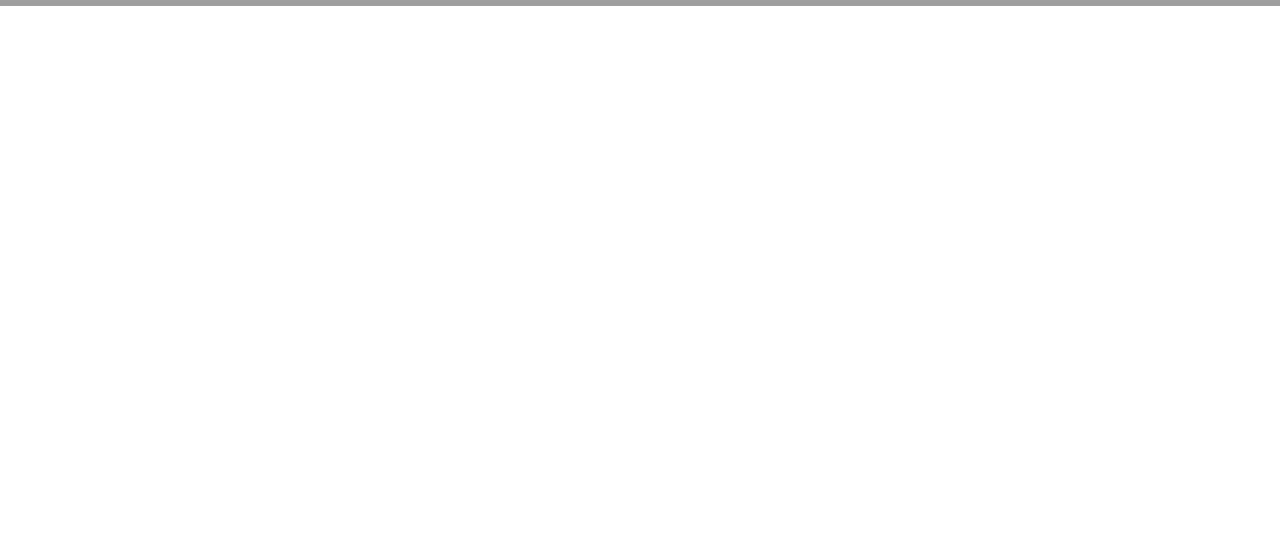
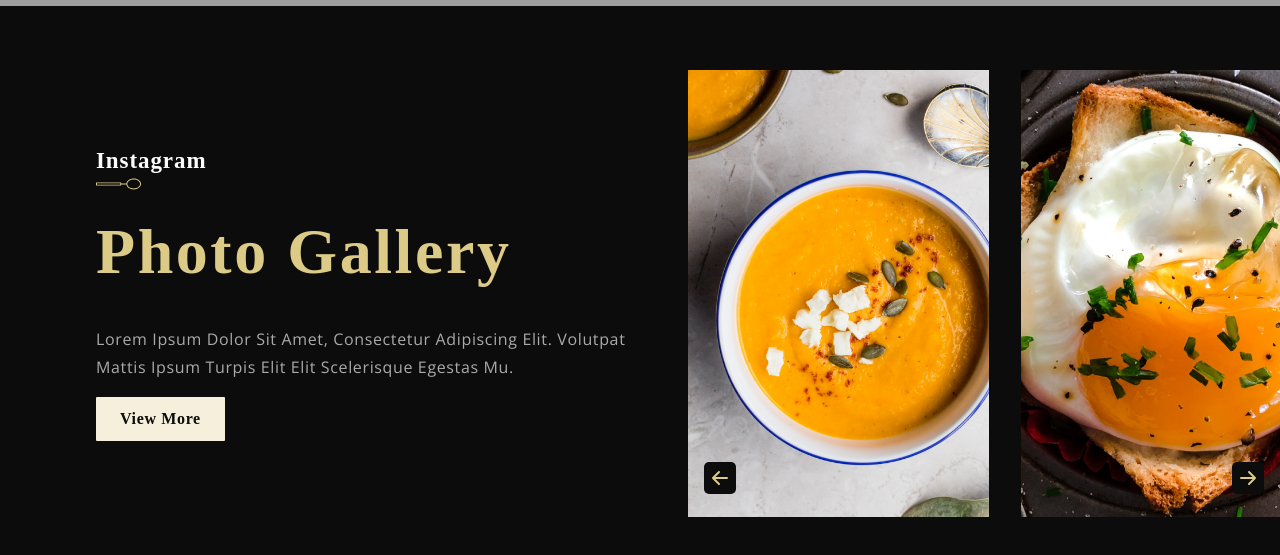
Before and after one commit to DawoudCoders/Gerich-restaurant-demo, a React (Create React App) app: page / in a window 1280 px wide. Shown: the part 5815-6370 px from the top of the page. Before the commit the page ends 5821 px from the top, so only its background shows below. Built offline with nearby package versions, Linux system fonts and the light colour scheme; grey boxes are pictures that could not be loaded; a web font is replaced by a local one.

Commit message:
Completed the gallery section;

```diff
--- a/src/App.js
+++ b/src/App.js
@@ -23,7 +23,7 @@
     <Chef />
     <Intro />
     <Laurels />
-    {/* <Gallery /> */}
+    <Gallery />
     {/* <FindUs /> */}
     {/* <Footer />  */}
   </div>
--- a/src/container/Gallery/Gallery.css
+++ b/src/container/Gallery/Gallery.css
@@ -0,0 +1,145 @@
+.app__gallery {
+  flex-direction: row;
+
+  background: var(--color-black);
+  padding: 4rem 0 4rem 6rem;
+}
+
+.app__gallery-content {
+  flex: 1;
+  display: flex;
+  justify-content: center;
+  align-items: flex-start;
+  flex-direction: column;
+
+  min-width: 500px;
+  padding-right: 2rem;
+}
+
+.app__gallery-content button {
+  margin-top: 1rem;
+}
+
+.app__gallery-images {
+  flex: 1;
+  display: flex;
+  flex-direction: row;
+  max-width: 50%;
+  position: relative;
+}
+
+.app__gallery-images_container {
+  display: flex;
+  flex-direction: row;
+  width: max-content;
+  overflow-x: scroll;
+  -ms-overflow-style: none;
+  scrollbar-width: none;
+}
+
+.app__gallery-images_container::-webkit-scrollbar {
+  display: none;
+}
+
+.app__gallery-images_card {
+  position: relative;
+  min-width: 301px;
+  height: 447px;
+  margin-right: 2rem;
+}
+
+.gallery__image-icon {
+  position: absolute;
+  color: #fff;
+  font-size: 2rem;
+  opacity: 0;
+  transition: 0.5s ease;
+  cursor: pointer;
+}
+
+.app__gallery-images_card img {
+  width: 100%;
+  height: 100%;
+  object-fit: cover;
+  opacity: 1;
+  transition: 0.5s ease;
+}
+
+.app__gallery-images_card:hover img {
+  opacity: 0.35;
+}
+
+.app__gallery-images_card:hover .gallery__image-icon {
+  opacity: 1;
+}
+
+.app__gallery-images_arrows {
+  width: 100%;
+  display: flex;
+  justify-content: space-between;
+  align-items: center;
+
+  padding: 0 1rem;
+  position: absolute;
+  bottom: 5%;
+}
+
+.gallery__arrow-icon {
+  color: var(--color-golden);
+  font-size: 2rem;
+  cursor: pointer;
+  background: var(--color-black);
+  border-radius: 5px;
+}
+
+.gallery__arrow-icon:hover {
+  color: var(--color-white);
+}
+
+@media screen and (min-width: 2000px) {
+  .app__gallery-content button {
+    margin-top: 2rem;
+  }
+
+  .app__gallery-content {
+    min-width: 1000px;
+    padding-right: 4rem;
+  }
+
+  .app__gallery-images_card {
+    min-width: 400px;
+    height: 547px;
+  }
+}
+
+@media screen and (max-width: 1150px) {
+  .app__gallery {
+    flex-direction: column;
+  }
+
+  .app__gallery-images {
+    max-width: 100%;
+    margin: 5rem 0;
+  }
+}
+
+@media screen and (max-width: 850px) {
+  .app__gallery {
+    padding: 4rem 0 4rem 4rem;
+  }
+}
+
+@media screen and (max-width: 650px) {
+  .app__gallery {
+    padding: 4rem 0 4rem 2rem;
+  }
+
+  .app__gallery-content {
+    min-width: 100%;
+  }
+
+  .app__gallery-images_card {
+    min-width: 240px;
+    height: 320px;
+  }
+}
--- a/src/container/Gallery/Gallery.jsx
+++ b/src/container/Gallery/Gallery.jsx
@@ -1,11 +1,74 @@
-import React from 'react';
+import React, { useRef } from "react";
+import {
+  BsInstagram,
+  BsArrowLeftShort,
+  BsArrowRightShort,
+} from "react-icons/bs";
+import { SubHeading } from "../../components";
+import { images } from "../../constants";
 
-import './Gallery.css';
+import "./Gallery.css";
 
-const Gallery = () => (
-  <div>
-    Gallery
-  </div>
-);
+const Gallery = () => {
+  const scrollRef = useRef(null);
+  const scroll = (direction) => {
+    const { current } = scrollRef;
+
+    if (direction === "left") {
+      current.scrollLeft -= 300;
+    } else {
+      current.scrollLeft += 300;
+    }
+  };
+
+  return (
+    <div className="app__gallery flex__center">
+      {/* information left side  */}
+      <div className="app__gallery-content">
+        <SubHeading title="Instagram" />
+        <h1 className="headtext__cormorant">Photo Gallery</h1>
+        <p
+          className="p__opensans"
+          style={{ color: "#AAAAAA", marginTop: "2rem" }}
+        >
+          Lorem ipsum dolor sit amet, consectetur adipiscing elit. Volutpat
+          mattis ipsum turpis elit elit scelerisque egestas mu.
+        </p>
+        <button type="button" className="custom__button">
+          View More
+        </button>
+      </div>
+      {/* Gallery widget right side */}
+      <div className="app__gallery-images">
+        <div className="app__gallery-images_container" ref={scrollRef}>
+          {[
+            images.gallery01,
+            images.gallery02,
+            images.gallery03,
+            images.gallery04,
+          ].map((image, index) => (
+            <div
+              className="app__gallery-images_card flex__center"
+              key={`gallery_image-${index + 1}`}
+            >
+              <img src={image} alt="gallery_image" />
+              <BsInstagram className="gallery__image-icon" />
+            </div>
+          ))}
+        </div>
+        <div className="app__gallery-images_arrows">
+          <BsArrowLeftShort
+            className="gallery__arrow-icon"
+            onClick={() => scroll("left")}
+          />
+          <BsArrowRightShort
+            className="gallery__arrow-icon"
+            onClick={() => scroll("right")}
+          />
+        </div>
+      </div>
+    </div>
+  );
+};
 
 export default Gallery;
```
